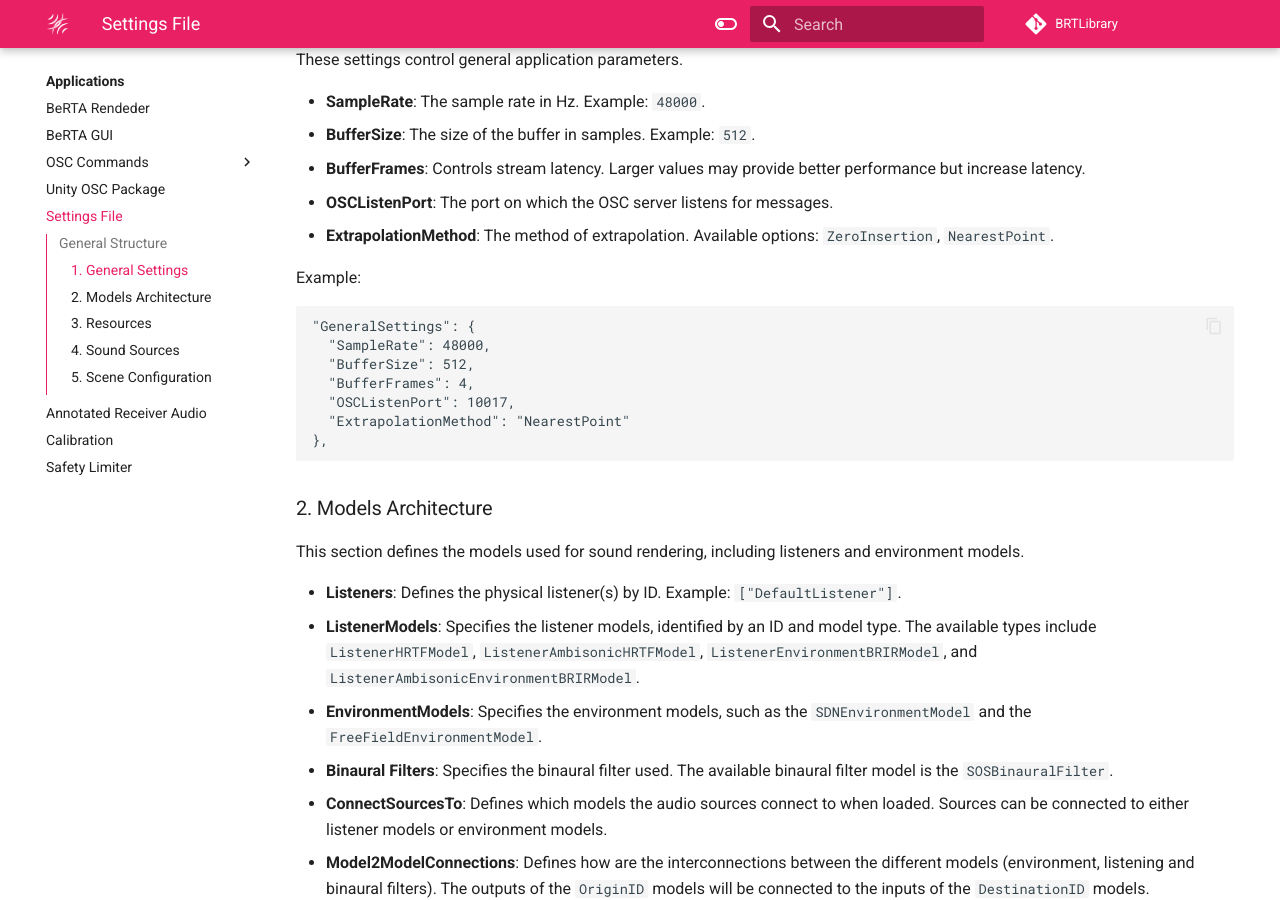
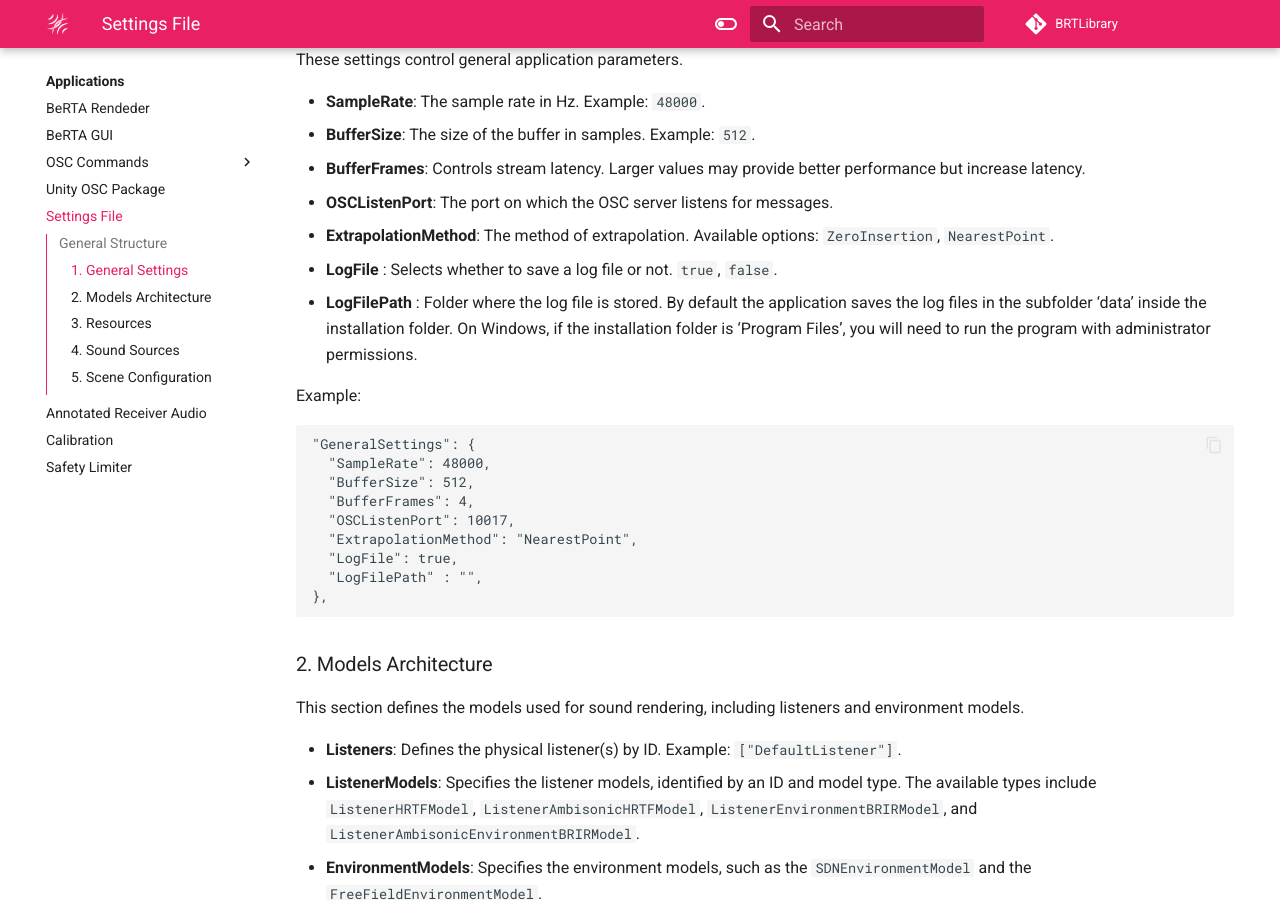
Before and after one commit to GrupoDiana/BRT-Documentation, an MkDocs documentation site: the page built from docs/applications/settingsFile.md, in a window 1280 px wide and 900 px high, scrolled down 543 px. Built offline with MkDocs 1.6.1 and Material for MkDocs 9.7.7, drawn with Linux system fonts in a browser that asks for light colours; comment, search, counter and statistics services are not loaded.

Commit message:
feat: Add new parameters of the settings file

````diff
--- a/docs/applications/settingsFile.md
+++ b/docs/applications/settingsFile.md
@@ -15,7 +15,8 @@ These settings control general application parameters.
 - **BufferFrames**: Controls stream latency. Larger values may provide better performance but increase latency.
 - **OSCListenPort**: The port on which the OSC server listens for messages.
 - **ExtrapolationMethod**: The method of extrapolation. Available options: `ZeroInsertion`, `NearestPoint`.
-
+- **LogFile** : Selects whether to save a log file or not. `true`, `false`.
+- **LogFilePath** : Folder where the log file is stored. By default the application saves the log files in the subfolder ‘data’ inside the installation folder. On Windows, if the installation folder is ‘Program Files’, you will need to run the program with administrator permissions.
 
 Example:
 
@@ -25,7 +26,9 @@ Example:
   "BufferSize": 512,
   "BufferFrames": 4,
   "OSCListenPort": 10017,
-  "ExtrapolationMethod": "NearestPoint"
+  "ExtrapolationMethod": "NearestPoint",
+  "LogFile": true,
+  "LogFilePath" : "",
 },
 ```
 
````
